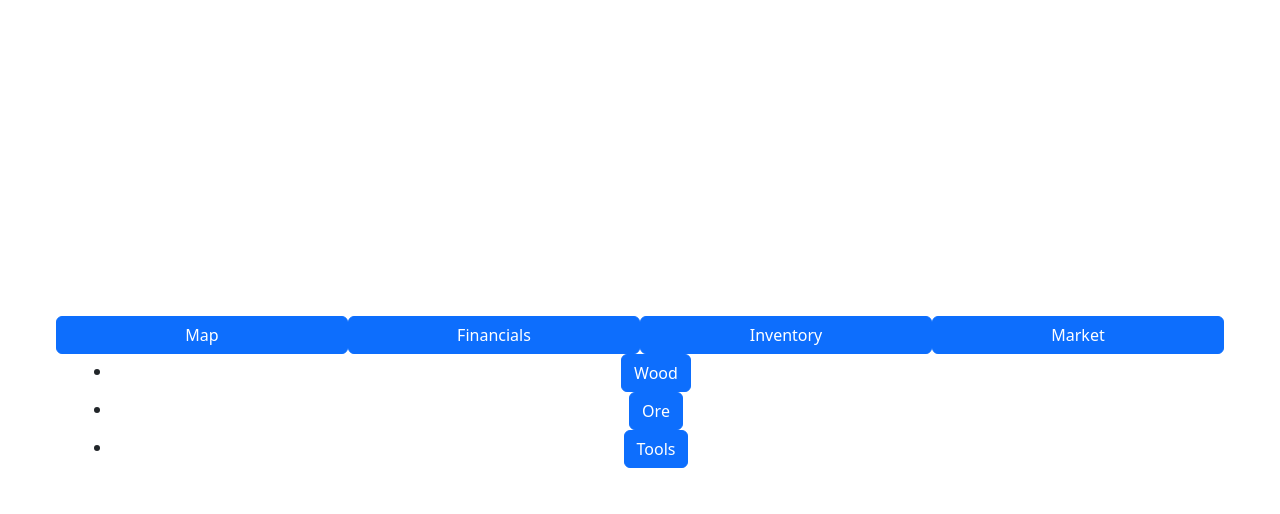
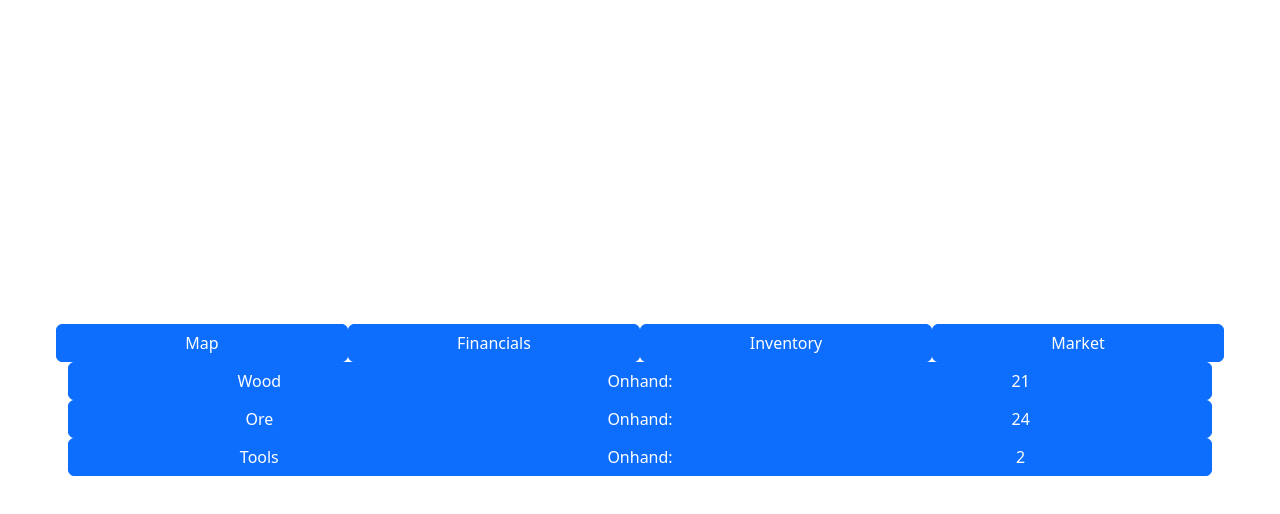
Before and after one commit to Harryonismyname/Ledger, a React (Vite) app in the folder ledger.client/: page / in a window 1280 px wide. Both pictures are taken after a click on the button "Inventory". Shown: the top 514 px of the page. Built offline with nearby package versions, Linux system fonts and the light colour scheme.

Commit message:
Updated the Product Button in InventoryDisplay to show total onhand based on internal Batches

```diff
--- a/ledger.client/src/InventoryScreenComponents/InventoryDisplay.tsx
+++ b/ledger.client/src/InventoryScreenComponents/InventoryDisplay.tsx
@@ -1,4 +1,4 @@
-import { Table, Container, Button, Collapse } from "react-bootstrap";
+import { Table, Container, Button, Collapse, Row, Col } from "react-bootstrap";
 import Batch from "../DataStructures/Batch.tsx";
 import { useState } from "react"; // Make sure React is imported if you're using React hooks
 
@@ -26,6 +26,13 @@ function InventoryDisplay() {
     const inventory: { [key: string]: Batch[] } = {};
     const keys: string[] = [];
 
+    const sumTotal = (product: Batch[]) => {
+        return product.map((item) => {
+            return item?.Count;
+        }).reduce((acc, current)=> acc + current, 0);
+
+    }
+
     products.map((item) => {
         if (!keys.includes(item.Product)) keys.push(item.Product);
         if (!(item.Product in inventory)) inventory[item.Product] = [];
@@ -43,16 +50,25 @@ function InventoryDisplay() {
 
     const contents = (
         <Container fluid>
-            <ul>
                 {keys.map((item, index) => (
-                    <li key={index}>
+                    <Row key={index}>
                         <Button
                             aria-expanded={openItems[item] || false}
                             aria-controls={`productDetails${item}`}
                             type="button"
                             onClick={() => toggleOpen(item)}
                         >
-                            {item}
+                            <Row>
+                                <Col>
+                                    {item}
+                                </Col>
+                                <Col>
+                                    Onhand:
+                                </Col>
+                                <Col>
+                                    {sumTotal(inventory[item]) }
+                                </Col>
+                            </Row>
                         </Button>
                         <Collapse in={openItems[item] || false}>
                             <Table id={`productDetails${item}`}>
@@ -78,9 +94,8 @@ function InventoryDisplay() {
                                 </tbody>
                             </Table>
                         </Collapse>
-                    </li>
+                    </Row>
                 ))}
-            </ul>
         </Container>
     );
 
```
